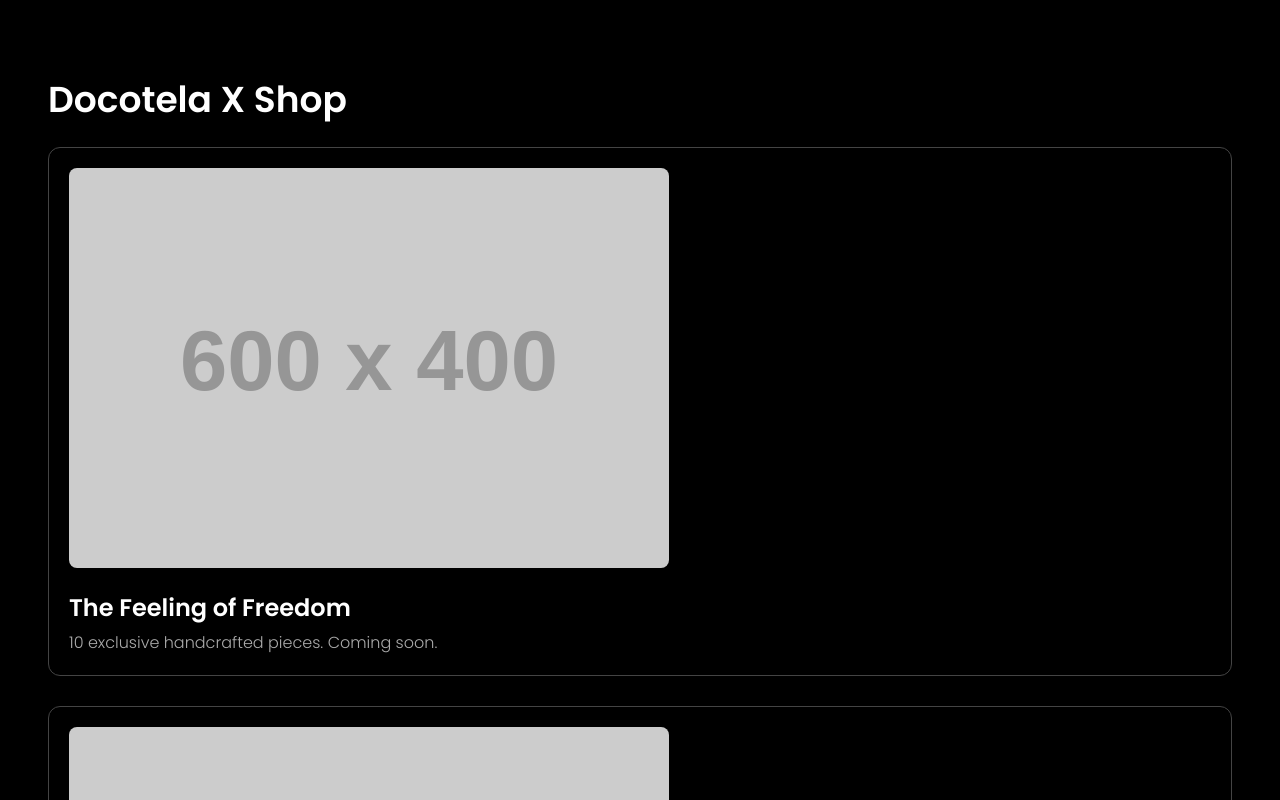
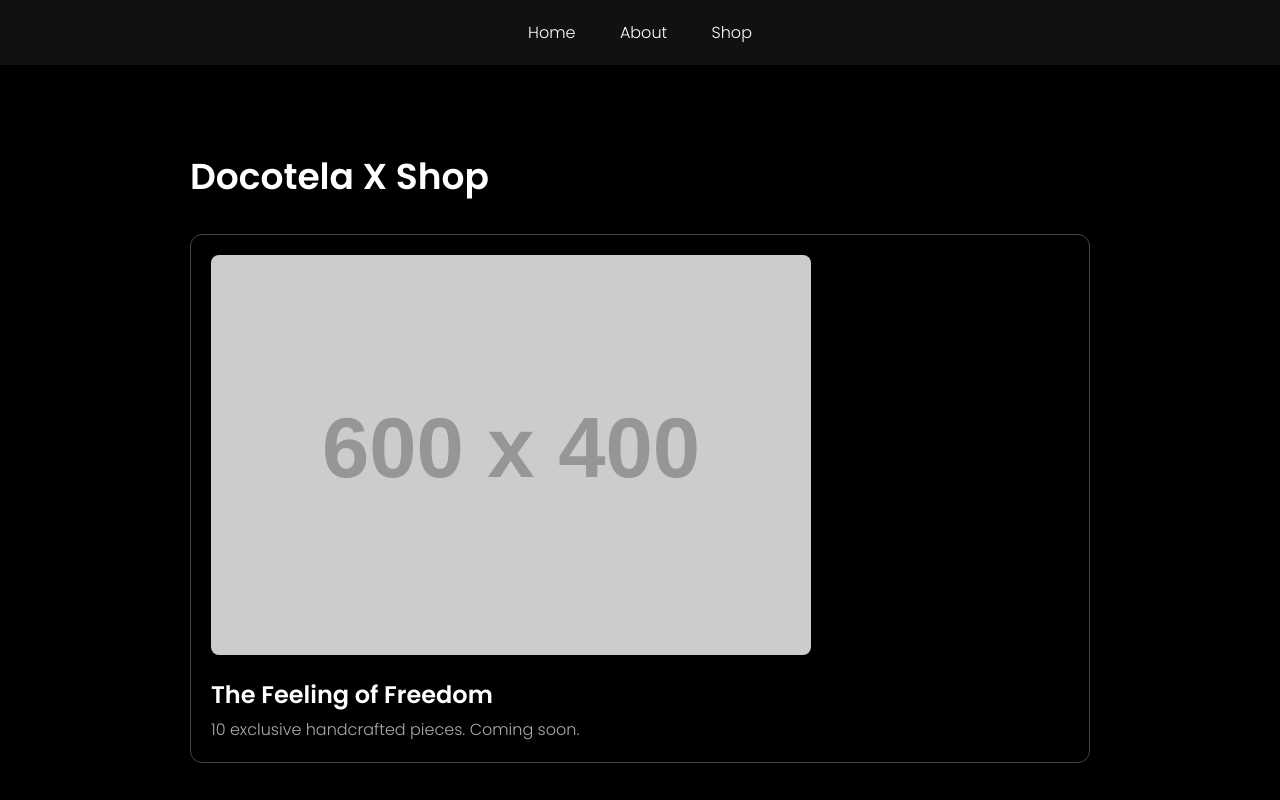
Before and after one commit to docotelax/docotelax.github.io, a plain HTML site: page shop.html in a window 1280 px wide. Shown: the top 800 px of the page. Drawn offline with Linux system fonts and the light colour scheme; placeholder pictures from the web are drawn by us.

Commit message:
Update shop.html
Added nav bar to shop page

```diff
--- a/shop.html
+++ b/shop.html
@@ -10,38 +10,79 @@
       background-color: #000;
       color: #fff;
       font-family: 'Poppins', sans-serif;
-      padding: 40px;
+      margin: 0;
+      padding: 0;
     }
+
+    .navbar {
+      background-color: #111;
+      text-align: center;
+      padding: 20px 0;
+    }
+
+    .navbar a {
+      color: #fff;
+      margin: 0 20px;
+      font-weight: 300;
+      text-decoration: none;
+      font-size: 16px;
+    }
+
+    .navbar a:hover {
+      border-bottom: 1px solid #fff;
+    }
+
+    .container {
+      padding: 60px 20px;
+      max-width: 900px;
+      margin: auto;
+    }
+
     h1 {
       font-size: 36px;
-      margin-bottom: 20px;
+      margin-bottom: 30px;
     }
+
     .product {
       border: 1px solid #444;
       padding: 20px;
       border-radius: 12px;
-      margin-bottom: 30px;
+      margin-bottom: 40px;
     }
+
     .product img {
       max-width: 100%;
       border-radius: 8px;
     }
+
     .product-title {
       font-size: 24px;
       font-weight: 600;
       margin: 15px 0 5px;
     }
+
     .product-desc {
       font-size: 16px;
       color: #aaa;
     }
-    a {
-      color: #fff;
-      text-decoration: underline;
+
+    footer {
+      text-align: center;
+      padding: 30px 0;
+      color: #777;
+      font-size: 14px;
     }
   </style>
 </head>
 <body>
+
+  <div class="navbar">
+    <a href="index.html">Home</a>
+    <a href="about.html">About</a>
+    <a href="shop.html">Shop</a>
+  </div>
+
+  <div class="container">
     <h1>Docotela X Shop</h1>
 
     <div class="product">
@@ -55,7 +96,12 @@
       <div class="product-title">4 Perspectives 1 Story</div>
       <div class="product-desc">Story-driven designs that speak from all angles. Coming soon.</div>
     </div>
+  </div>
 
-  <p><a href="index.html">← Back to Home</a></p>
+  <footer>
+    Follow us on <a href="https://instagram.com/docotela_x" target="_blank" style="color:#fff;">@docotela_x</a>
+    | Contact: <a href="mailto:docotelax@gmail.com" style="color:#fff;">docotelax@gmail.com</a>
+  </footer>
+
 </body>
 </html>
```
Lines whose indentation alone changed are shown as unchanged.
